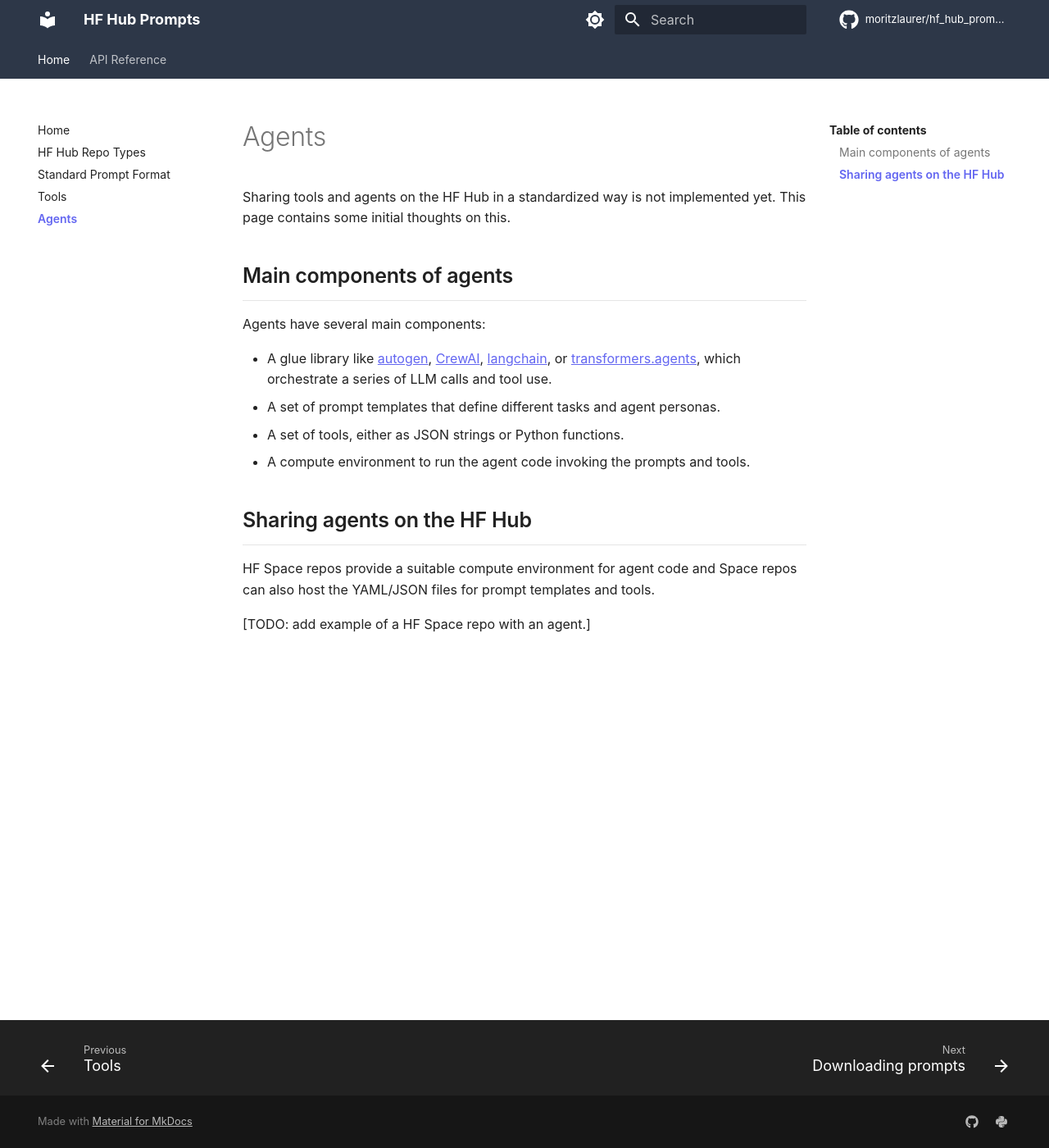
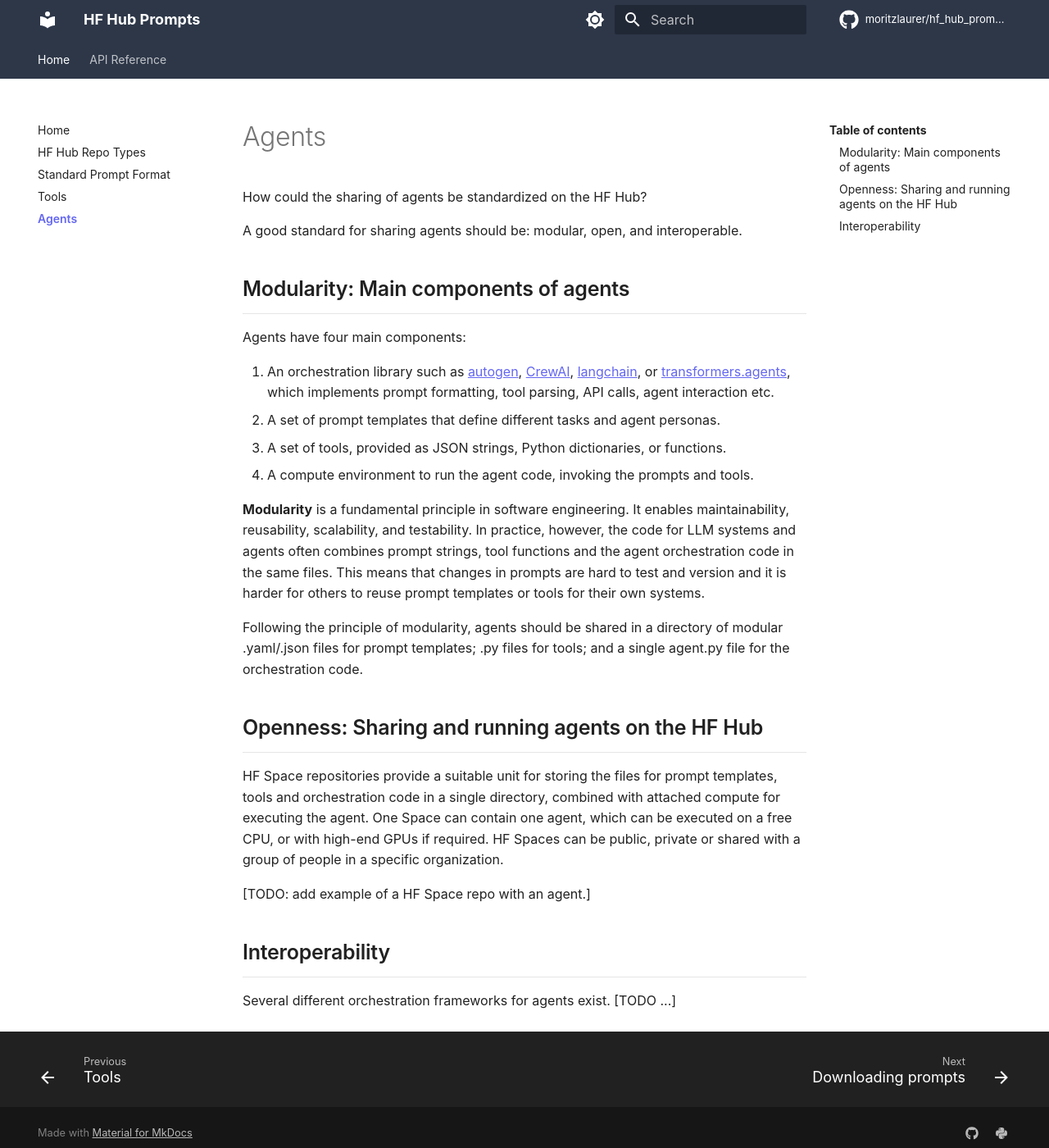
Before and after one commit to MoritzLaurer/prompt_templates, an MkDocs documentation site: the page built from docs/agents.md, in a window 1280 px wide and 1400 px high. Shown: the whole window at 82% size. Built offline with MkDocs 1.6.1 and Material for MkDocs 9.7.7, drawn with Linux system fonts in a browser that asks for light colours; comment, search, counter and statistics services are not loaded.

Commit message:
docs: updated agents.md and other smaller docs fixes

```diff
--- a/docs/agents.md
+++ b/docs/agents.md
@@ -1,22 +1,32 @@
 # Agents
 
-Sharing tools and agents on the HF Hub in a standardized way is not implemented yet.
-This page contains some initial thoughts on this.
+How could the sharing of agents be standardized on the HF Hub?
 
-## Main components of agents
-Agents have several main components:
+A good standard for sharing agents should be: modular, open, and interoperable.
 
-- A glue library like [autogen](https://github.com/microsoft/autogen), [CrewAI](https://github.com/crewAIInc/crewAI), [langchain](https://github.com/langchain-ai/langchain), or [transformers.agents](https://huggingface.co/docs/transformers/en/agents), which orchestrate a series of LLM calls and tool use.
-- A set of prompt templates that define different tasks and agent personas.
-- A set of tools, either as JSON strings or Python functions.
-- A compute environment to run the agent code invoking the prompts and tools.
+## Modularity: Main components of agents
+Agents have four main components:
+
+1. An orchestration library such as [autogen](https://github.com/microsoft/autogen), [CrewAI](https://github.com/crewAIInc/crewAI), [langchain](https://github.com/langchain-ai/langchain), or [transformers.agents](https://huggingface.co/docs/transformers/en/agents), which implements prompt formatting, tool parsing, API calls, agent interaction etc.
+2. A set of prompt templates that define different tasks and agent personas.
+3. A set of tools, provided as JSON strings, Python dictionaries, or functions.
+4. A compute environment to run the agent code, invoking the prompts and tools.
+
+**Modularity** is a fundamental principle in software engineering. It enables maintainability, reusability, scalability, and testability. In practice, however, the code for LLM systems and agents often combines prompt strings, tool functions and the agent orchestration code in the same files. This means that changes in prompts are hard to test and version and it is harder for others to reuse prompt templates or tools for their own systems.
+
+Following the principle of modularity, agents should be shared in a directory of modular .yaml/.json files for prompt templates; .py files for tools; and a single agent.py file for the orchestration code.
 
 
-## Sharing agents on the HF Hub
+## Openness: Sharing and running agents on the HF Hub
 
-HF Space repos provide a suitable compute environment for agent code and Space repos can also host the YAML/JSON files for prompt templates and tools.
+HF Space repositories provide a suitable unit for storing the files for prompt templates, tools and orchestration code in a single directory, combined with attached compute for executing the agent. One Space can contain one agent, which can be executed on a free CPU, or with high-end GPUs if required. HF Spaces can be public, private or shared with a group of people in a specific organization.
 
 [TODO: add example of a HF Space repo with an agent.]
+
+
+## Interoperability
+
+Several different orchestration frameworks for agents exist. [TODO ...]
 
 
 <!--
```
Also changed, not shown: docs/index.md (+3 -15 lines), docs/repo_types_examples.md (+3 -3 lines), docs/standard_prompt_format.md (+2 -2 lines), docs/tools.md (+4 -3 lines).
